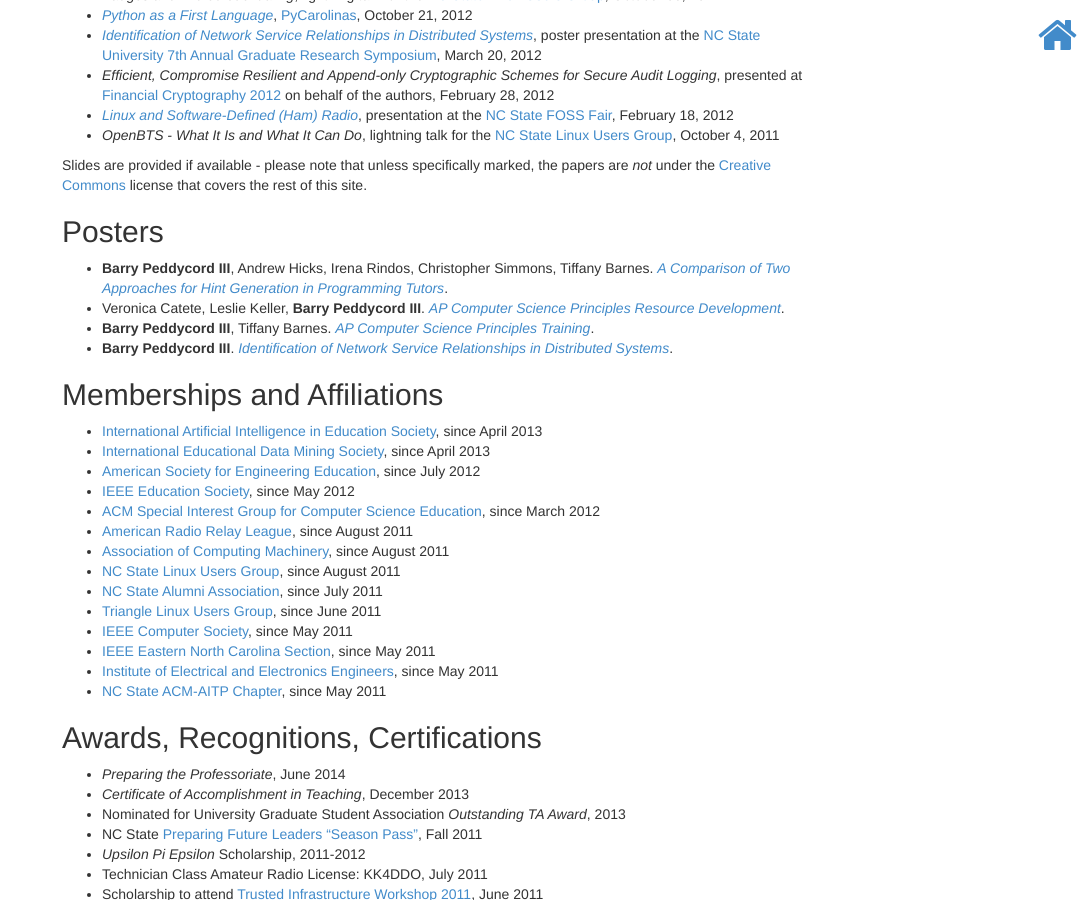
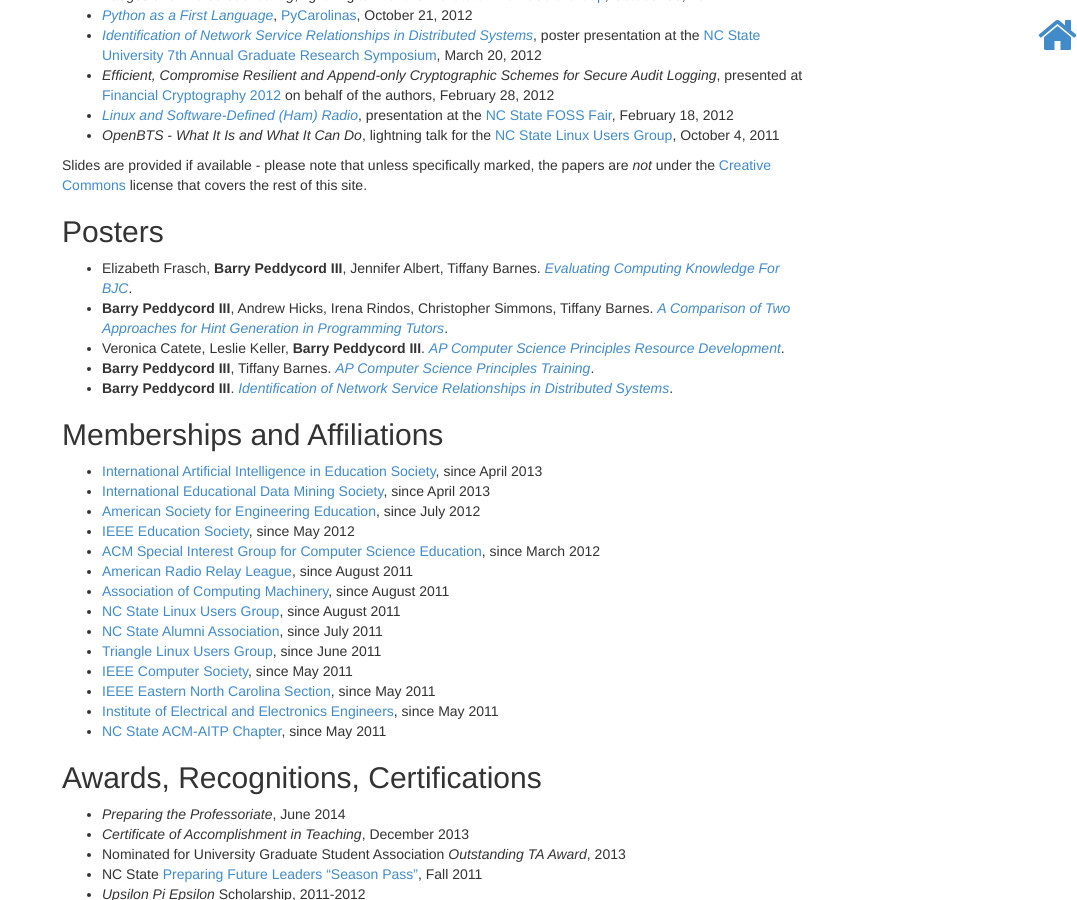
Before and after one commit to isharacomix/oldsite, a Jekyll site: the page built from cv.md, in a window 1280 px wide and 900 px high, scrolled down 2441 px. Shown: the whole window, without its empty margins (203-1280 px from the left). Built offline with Jekyll 4.4.1, drawn with Linux system fonts in a browser that asks for light colours; Markdown is read by kramdown in place of the engine named in the settings; comment, search, counter and statistics services are not loaded.

Commit message:
Adding the REU poster

```diff
--- a/cv.md
+++ b/cv.md
@@ -120,6 +120,7 @@
 
 Posters
 -------
+ * Elizabeth Frasch, **Barry Peddycord III**, Jennifer Albert, Tiffany Barnes. *[Evaluating Computing Knowledge For BJC]({{ site.baseurl }}files/reu_poster_bjc_2014.pdf)*.
  * **Barry Peddycord III**, Andrew Hicks, Irena Rindos, Christopher Simmons, Tiffany Barnes. *[A Comparison of Two Approaches for Hint Generation in Programming Tutors]({{ site.baseurl }}files/bots_sigcse2014_poster.pdf)*.
  * Veronica Catete, Leslie Keller, **Barry Peddycord III**. *[AP Computer Science Principles Resource Development]({{site.baseurl}}files/stars_poster_bjc_moodle.pdf)*.
  * **Barry Peddycord III**, Tiffany Barnes. *[AP Computer Science Principles Training]({{site.baseurl}}files/stars_poster_bjc_training.pdf)*.
```
Also changed, not shown: 1 other file.
